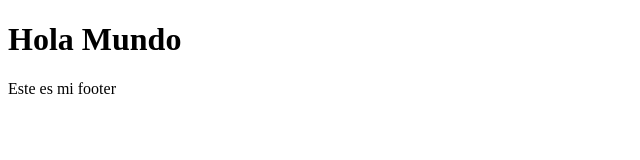
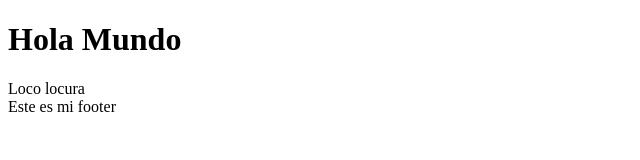
Before and after one commit to anderlyndepaz/demo_prueba, a plain HTML site: page index.html in a window 1280 px wide. Shown: the whole page, without its empty margins (0-640 px from the left). Drawn offline with Linux system fonts and the light colour scheme.

Commit message:
add/header

```diff
--- a/index.html
+++ b/index.html
@@ -7,6 +7,7 @@
 </head>
 <body>
     <h1>Hola Mundo</h1>
+    <header>Loco locura</header>
     <footer>Este es mi footer</footer>
     </footer>
 </body>
```
